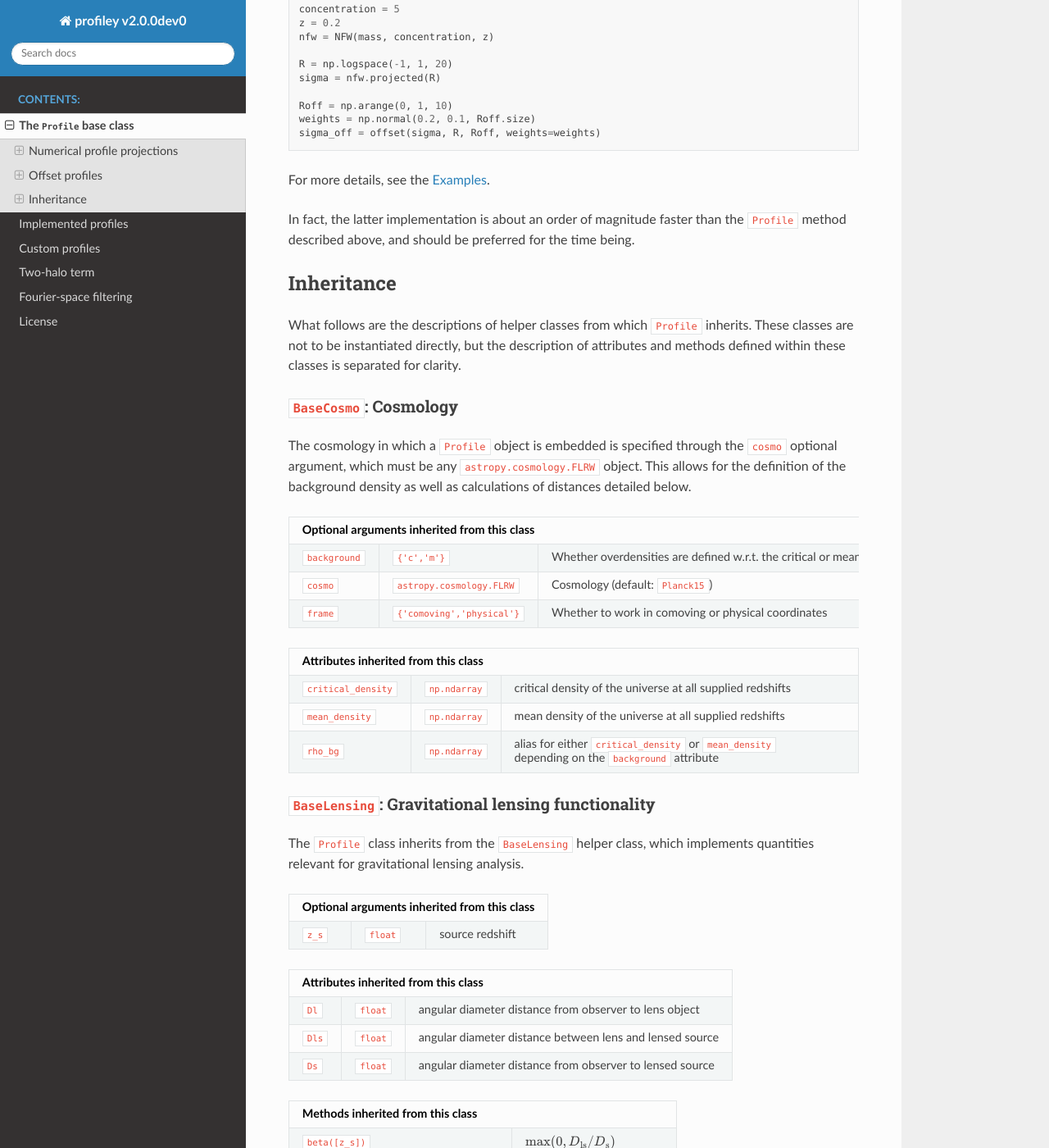
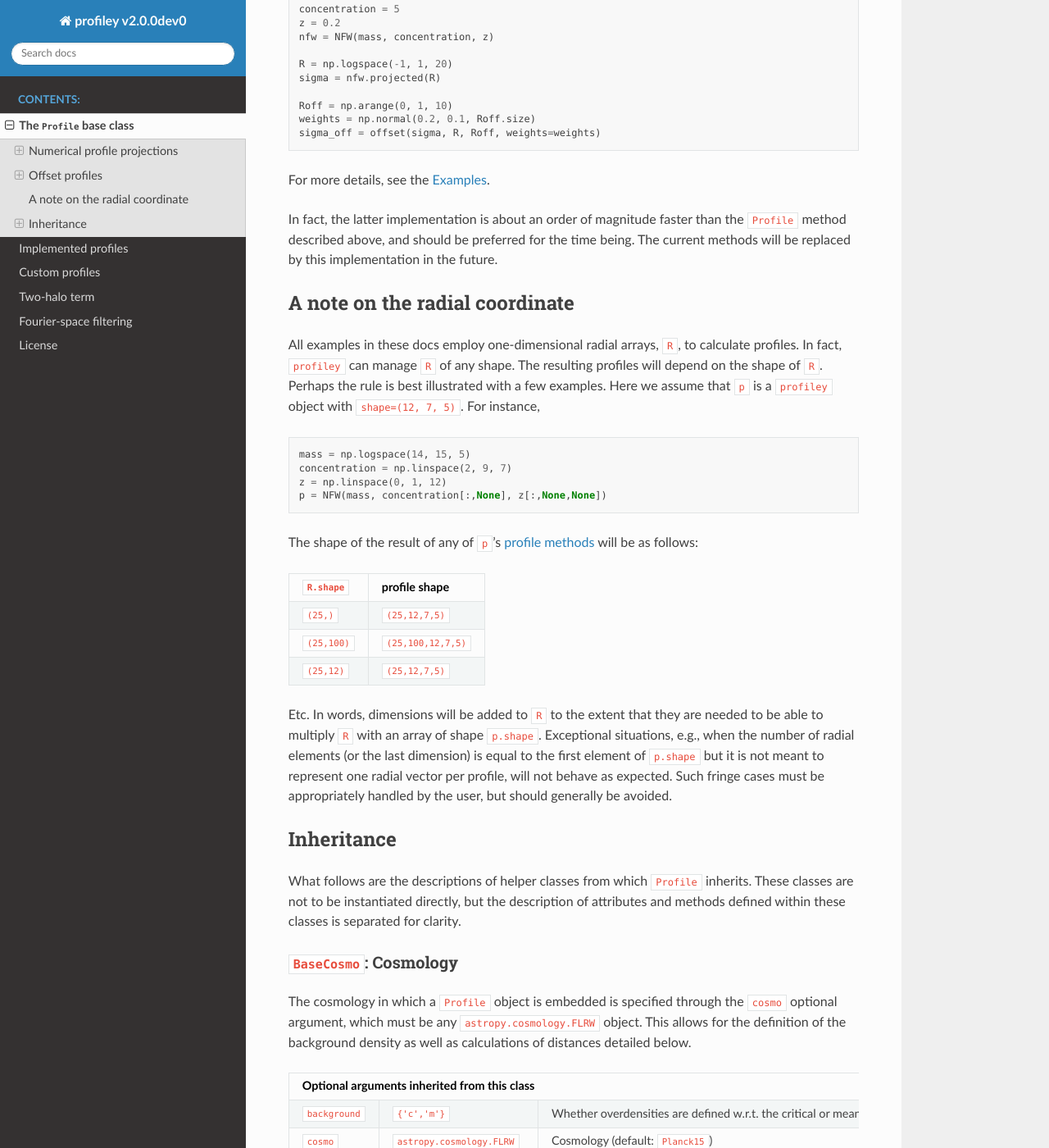
Before and after one commit to cristobal-sifon/profiley, a Sphinx documentation site: the page built from docs/profiles/Profile/index.rst, in a window 1280 px wide and 1400 px high, scrolled down 2306 px. Shown: the whole window at 82% size. Built offline with Sphinx 7.4.7 and the Read the Docs theme 2.0.0, drawn with Linux system fonts in a browser that asks for light colours; pages that are not in the unit, such as notebooks, are missing from menus.

Commit message:
document R shape functionality

```diff
--- a/docs/profiles/Profile/index.rst
+++ b/docs/profiles/Profile/index.rst
@@ -147,7 +147,35 @@ For more details, see the `Examples
 
 In fact, the latter implementation is about an order of magnitude faster
 than the ``Profile`` method described above, and should be preferred for
-the time being.
+the time being. The current methods will be replaced by this implementation in the future.
+
+
+A note on the radial coordinate
++++++++++++++++++++++++++++++++
+
+All examples in these docs employ one-dimensional radial arrays, ``R``, to calculate profiles. In fact, ``profiley`` can manage ``R`` of any shape. The resulting profiles will depend on the shape of ``R``. Perhaps the rule is best illustrated with a few examples. Here we assume that ``p`` is a ``profiley`` object with ``shape=(12, 7, 5)``. For instance,
+
+.. code-block:: python
+
+    mass = np.logspace(14, 15, 5)
+    concentration = np.linspace(2, 9, 7)
+    z = np.linspace(0, 1, 12)
+    p = NFW(mass, concentration[:,None], z[:,None,None])
+
+The shape of the result of any of ``p``'s `profile methods <profiles/Profile/index.html>`_ will be as follows:
+
++--------------+---------------------+
+| ``R.shape``  | profile shape       |
++==============+=====================+
+| ``(25,)``    | ``(25,12,7,5)``     |
++--------------+---------------------+
+| ``(25,100)`` | ``(25,100,12,7,5)`` |
++--------------+---------------------+
+| ``(25,12)``  | ``(25,12,7,5)``     |
++--------------+---------------------+
+
+Etc. In words, dimensions will be added to ``R`` to the extent that they are needed to be able to multiply ``R`` with an array of shape ``p.shape``. Exceptional situations, e.g., when the number of radial elements (or the last dimension) is equal to the first element of ``p.shape`` but it is not meant to represent one radial vector per profile, will not behave as expected. Such fringe cases must be appropriately handled by the user, but should generally be avoided.
+
 
 .. inheritance:
 
```
